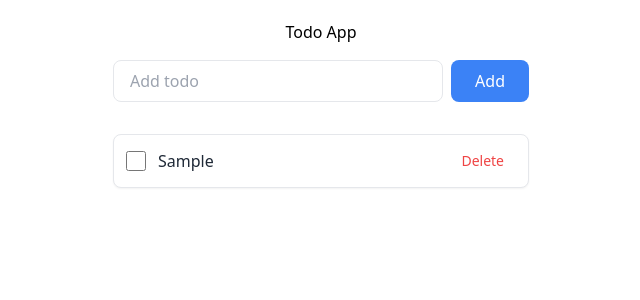
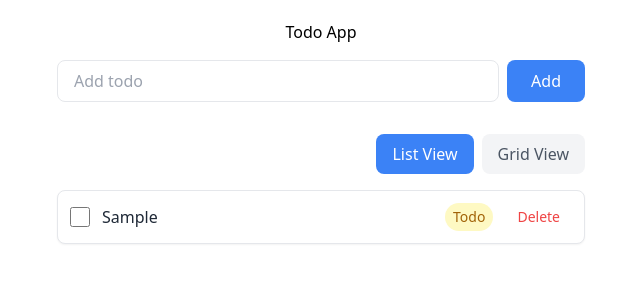
Before and after one commit to Vanuan/cleanarchitecture, a React (Vite) app in the folder todo/: page / in a window 1280 px wide. Both pictures are taken after typing "Sample" into the empty fields and a click on the button "Add". Shown: the top 300 px of the page, without its empty margins (319-959 px from the left). Built offline with nearby package versions, Linux system fonts and the light colour scheme.

Commit message:
Implement board view and list view as well as a status tag in list view

```diff
--- a/todo/src/ui/components/TodoForm.tsx
+++ b/todo/src/ui/components/TodoForm.tsx
@@ -3,7 +3,7 @@ import { useCreateTodo } from "../hooks/useTodos";
 import tw from "tailwind-styled-components";
 
 const Form = tw.form`
-  flex gap-2 w-full max-w-md mx-auto p-4
+  flex gap-2 w-full max-w-4xl mx-auto p-4
 `;
 
 const Input = tw.input`
@@ -33,7 +33,9 @@ export function TodoForm() {
         type="text"
         placeholder="Add todo"
         value={title}
-        onChange={(e) => setTitle(e.target.value)}
+        onChange={(e: React.ChangeEvent<HTMLInputElement>) =>
+          setTitle(e.target.value)
+        }
       />
       <Button type="submit">Add</Button>
     </Form>
--- a/todo/src/ui/components/TodoItem.tsx
+++ b/todo/src/ui/components/TodoItem.tsx
@@ -2,7 +2,7 @@ import { useUpdateTodo, useDeleteTodo } from "../hooks/useTodos";
 import { Todo } from "../../domain/entities/todo";
 import tw from "tailwind-styled-components";
 
-const ListItem = tw.li`
+const ListItem = tw.div`
   flex items-center gap-3 p-3 bg-white rounded-lg shadow-sm
   border border-gray-200 hover:shadow-md transition-shadow duration-200
 `;
@@ -13,7 +13,15 @@ const Checkbox = tw.input`
 
 const Title = tw.span<{ $completed?: boolean }>`
   flex-1 text-gray-800
-  ${({ $completed }) => $completed ? 'line-through text-gray-400' : ''}
+  ${({ $completed }) => ($completed ? "line-through text-gray-400" : "")}
+`;
+
+const Tag = tw.span<{ $completed?: boolean }>`
+  px-2 py-1 text-sm rounded-full
+  ${({ $completed }) =>
+    $completed
+      ? "bg-green-100 text-green-700"
+      : "bg-yellow-100 text-yellow-700"}
 `;
 
 const DeleteButton = tw.button`
@@ -23,9 +31,10 @@ const DeleteButton = tw.button`
 
 interface Props {
   todo: Todo;
+  viewType: "list" | "grid";
 }
 
-export function TodoItem({ todo }: Props) {
+export function TodoItem({ todo, viewType }: Props) {
   const { mutate: updateTodo } = useUpdateTodo();
   const { mutate: deleteTodo } = useDeleteTodo();
 
@@ -44,9 +53,12 @@ export function TodoItem({ todo }: Props) {
         checked={todo.completed}
         onChange={handleCompleteToggle}
       />
-      <Title $completed={todo.completed}>
-        {todo.title}
-      </Title>
+      <Title $completed={todo.completed}>{todo.title}</Title>
+      {viewType === "list" && (
+        <Tag $completed={todo.completed}>
+          {todo.completed ? "Done" : "Todo"}
+        </Tag>
+      )}
       <DeleteButton onClick={handleDelete}>Delete</DeleteButton>
     </ListItem>
   );
--- a/todo/src/ui/components/TodoList.tsx
+++ b/todo/src/ui/components/TodoList.tsx
@@ -1,27 +1,96 @@
+import { useState } from "react";
 import { useTodos } from "../hooks/useTodos";
 import { TodoItem } from "./TodoItem";
 import tw from "tailwind-styled-components";
 
-const List = tw.ul`
-  flex flex-col gap-3 w-full max-w-md mx-auto p-4
+const Container = tw.div`
+  w-full max-w-4xl mx-auto p-4
+`;
+
+const ViewToggle = tw.div`
+  flex justify-end mb-4 gap-2
+`;
+
+const ToggleButton = tw.button<{ $active?: boolean }>`
+  px-4 py-2 rounded-lg transition-colors duration-200
+  ${({ $active }) =>
+    $active
+      ? "bg-blue-500 text-white"
+      : "bg-gray-100 text-gray-600 hover:bg-gray-200"}
+`;
+
+const ListView = tw.ul`
+  flex flex-col gap-3
+`;
+
+const GridView = tw.div`
+  grid grid-cols-2 gap-4
+`;
+
+const Column = tw.div`
+  flex flex-col gap-3 p-4 bg-gray-50 rounded-lg
+`;
+
+const ColumnTitle = tw.h2`
+  text-lg font-semibold mb-2 text-gray-700
 `;
 
 const LoadingText = tw.div`
   text-center text-gray-500 py-8
 `;
 
+type ViewType = "list" | "grid";
+
 export function TodoList() {
+  const [viewType, setViewType] = useState<ViewType>("list");
   const { data: todos, isLoading } = useTodos();
 
   if (isLoading) {
     return <LoadingText>Loading...</LoadingText>;
   }
 
+  const todoItems = todos?.filter((todo) => !todo.completed) || [];
+  const completedItems = todos?.filter((todo) => todo.completed) || [];
+
   return (
-    <List>
-      {todos?.map((todo) => (
-        <TodoItem key={todo.id} todo={todo} />
-      ))}
-    </List>
+    <Container>
+      <ViewToggle>
+        <ToggleButton
+          $active={viewType === "list"}
+          onClick={() => setViewType("list")}
+        >
+          List View
+        </ToggleButton>
+        <ToggleButton
+          $active={viewType === "grid"}
+          onClick={() => setViewType("grid")}
+        >
+          Grid View
+        </ToggleButton>
+      </ViewToggle>
+
+      {viewType === "list" ? (
+        <ListView>
+          {todos?.map((todo) => (
+            <TodoItem key={todo.id} todo={todo} viewType={viewType} />
+          ))}
+        </ListView>
+      ) : (
+        <GridView>
+          <Column>
+            <ColumnTitle>To Do</ColumnTitle>
+            {todoItems.map((todo) => (
+              <TodoItem key={todo.id} todo={todo} viewType={viewType} />
+            ))}
+          </Column>
+          <Column>
+            <ColumnTitle>Done</ColumnTitle>
+            {completedItems.map((todo) => (
+              <TodoItem key={todo.id} todo={todo} viewType={viewType} />
+            ))}
+          </Column>
+        </GridView>
+      )}
+    </Container>
   );
 }
```
